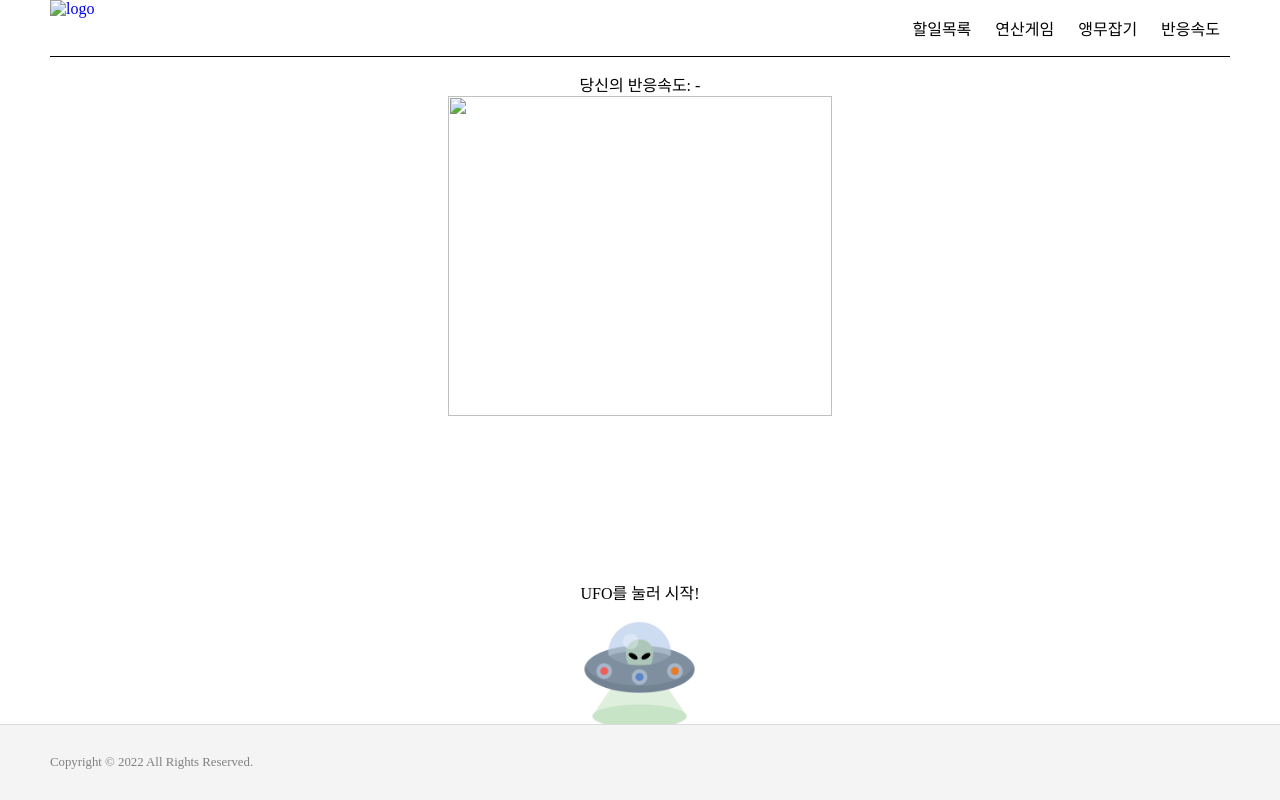
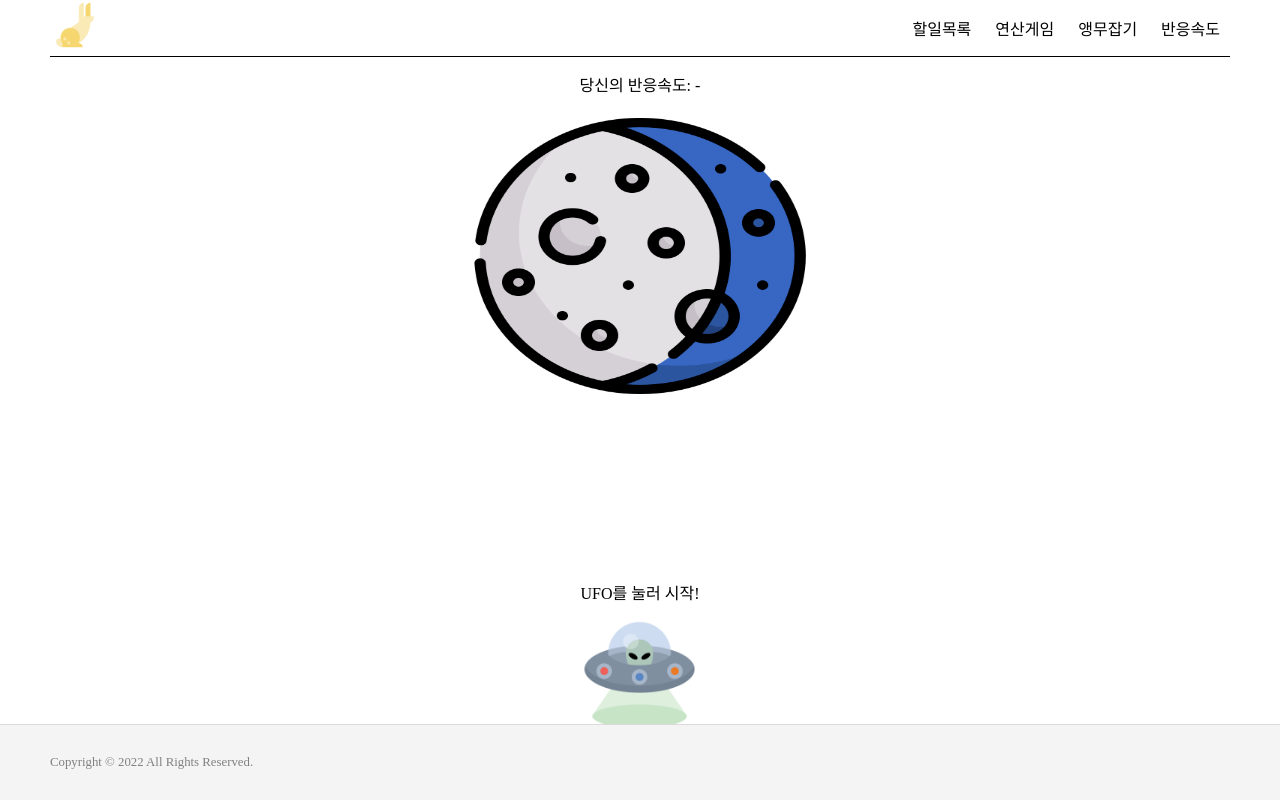
Before and after one commit to gyulch/minigame, a plain HTML site: page speed.html in a window 1280 px wide. Shown: the top 800 px of the page. Drawn offline with Linux system fonts and the light colour scheme; the site is published under a folder, as on GitHub Pages, so addresses that start at the root find nothing.

Commit message:
modify src

```diff
--- a/speed.html
+++ b/speed.html
@@ -17,7 +17,7 @@
 <body>
     <header>
         <nav>
-            <a href="index.html"><img src="/images/logo.png" alt="logo" class="logo"></a>
+            <a href="index.html"><img src="images/logo.png" alt="logo" class="logo"></a>
             <ul>
                 <li><a href="todo.html">할일목록</a></li>
                 <li><a href="calc.html">연산게임</a></li>
@@ -33,13 +33,13 @@
         </section>
        <section class="container">
             <div class="space">
-                <img src="/images/space.png">
+                <img src="images/space.png">
             </div>
             <div class="contents_box">
                 <p class="start_text">UFO를 눌러 시작!</p>
                 <div class="content wait">
                 </div>
-                <img class="rocket" src="/images/rocket.png" />
+                <img class="rocket" src="images/rocket.png" />
             </div>
         </section>
     </main>
```
Also changed, not shown: bird.html (+1 -1 lines), calc.html (+1 -1 lines), index.html (+1 -1 lines), todo.html (+1 -1 lines).
